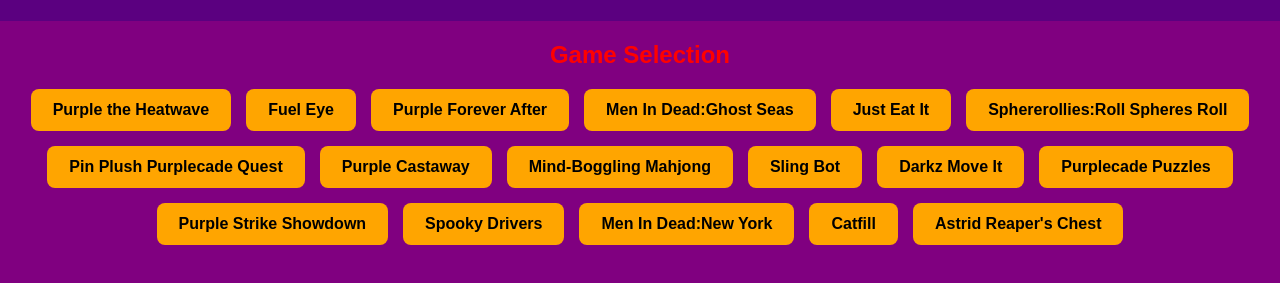
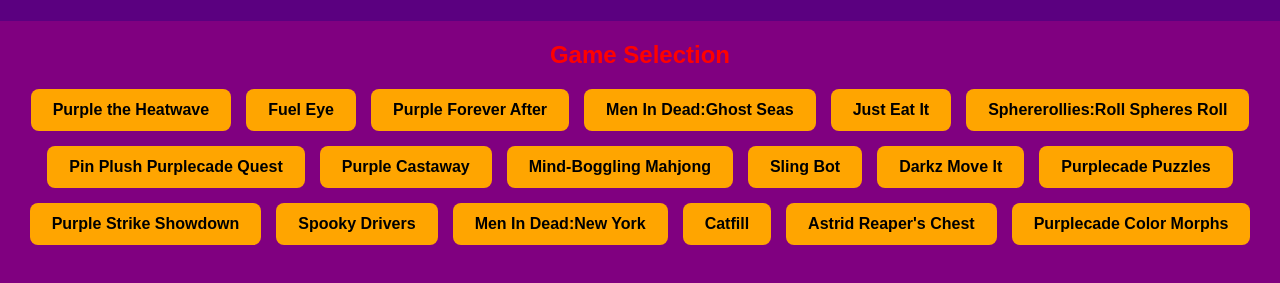
Before and after one commit to 80sonpurple/Purplecade-Power-Pack, a plain HTML site: page Purplecade Power Pack 1 index.html in a window 1280 px wide. Shown: the part 99-382 px from the top of the page. Drawn offline with Linux system fonts and the light colour scheme.

Commit message:
Add files via upload

```diff
--- a/Purplecade Power Pack 1 index.html
+++ b/Purplecade Power Pack 1 index.html
@@ -242,6 +242,10 @@ button:hover {
             Astrid Reaper's Chest
         </button>
 
+        <button onclick="loadPage('https://play.fancade.com/6AFF48DA48A781D6')">
+            Purplecade Color Morphs
+        </button>
+
     </div>
 
 </div>
```
